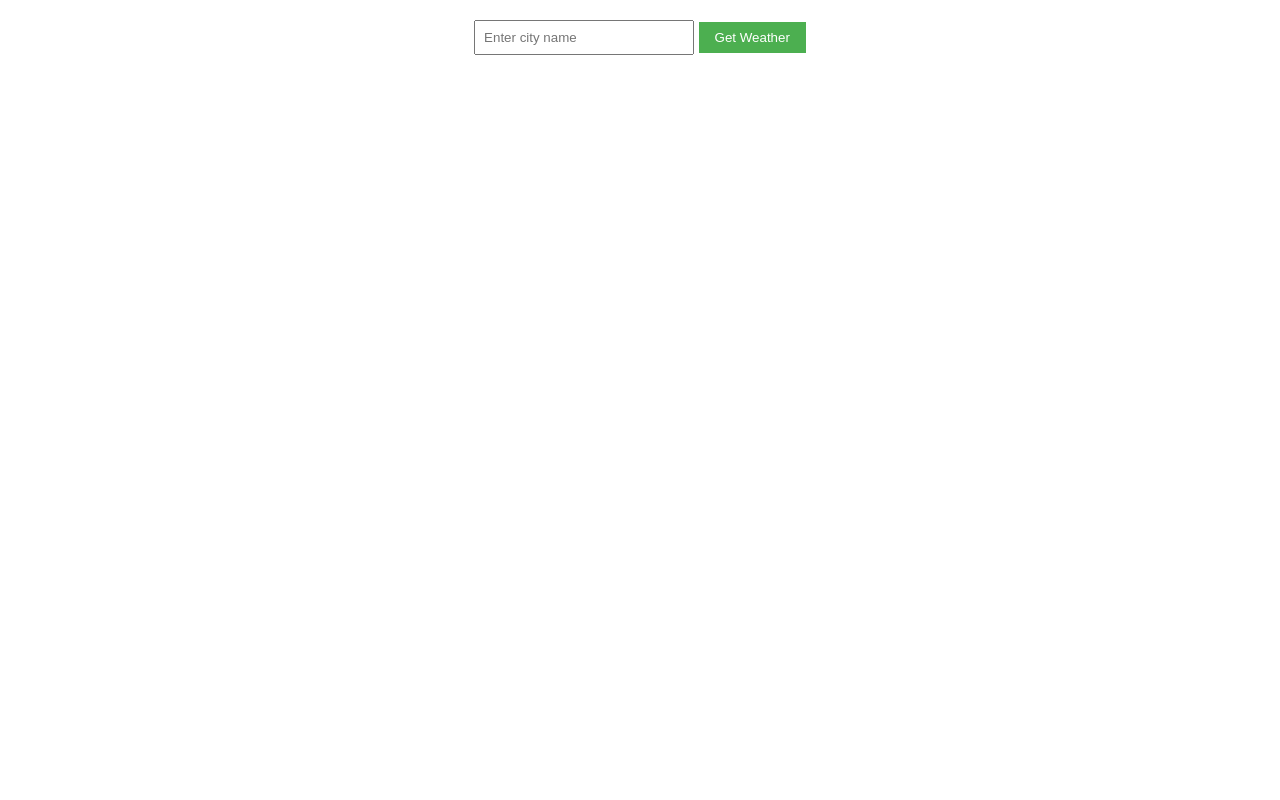
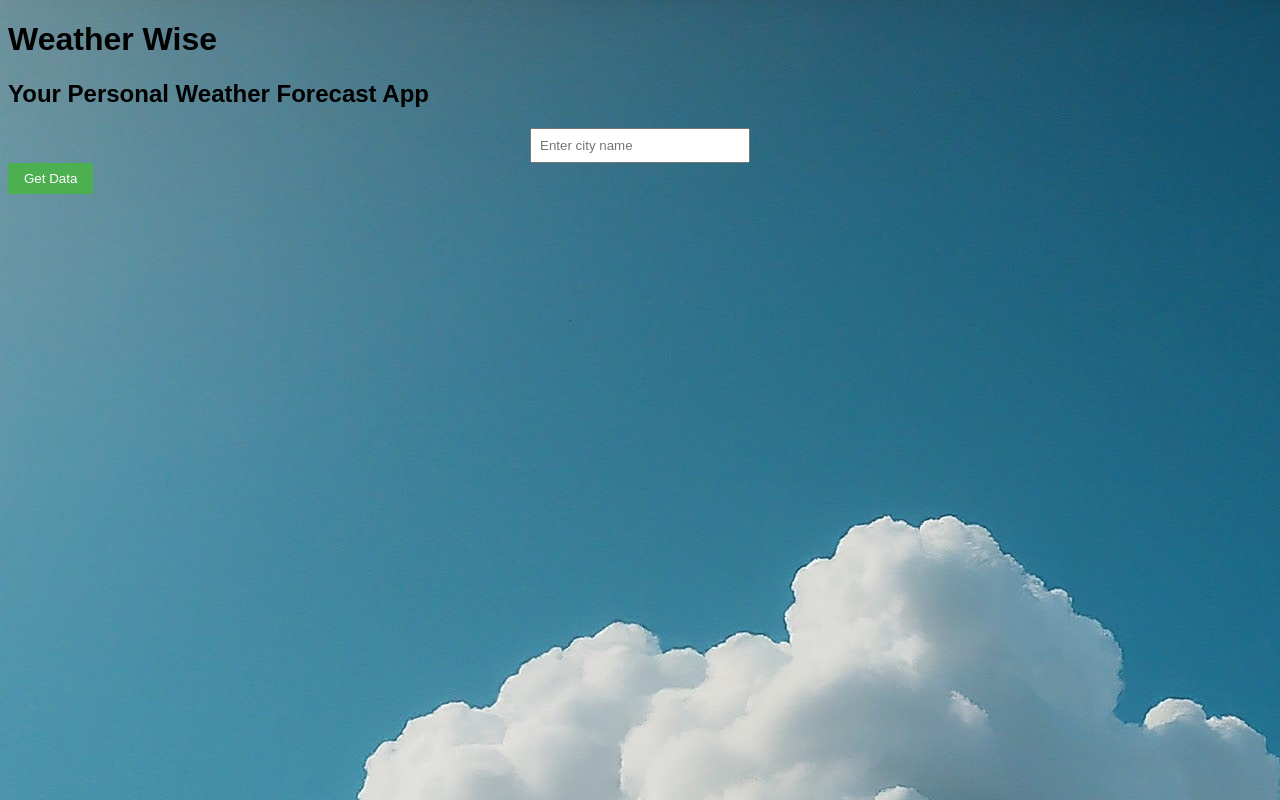
Before and after one commit to AnimeshSolanki/WeatherWise, a plain HTML site: page index.html in a window 1280 px wide. Drawn offline with Linux system fonts and the light colour scheme.

Commit message:
Update index.html

```diff
--- a/index.html
+++ b/index.html
@@ -8,10 +8,16 @@
     </head>
 
     <body>
+        <h1>Weather Wise</h1>
+        <h2>Your Personal Weather Forecast App</h2>
+        <Body background="backgd.jpeg">
         <div class = "container">
             <input type="text" id = "cityInput" placeholder="Enter city name">
-            <button onclick="getWeather()">Get Weather</button>
         </div>
+        <div class = "butt">
+            <button class="weather-butt" onclick="getWeather()">Get Data</button>
+        </div>
+
         <div id="currentWeather"></div>
         <div id="forecast"></div>
 
```
